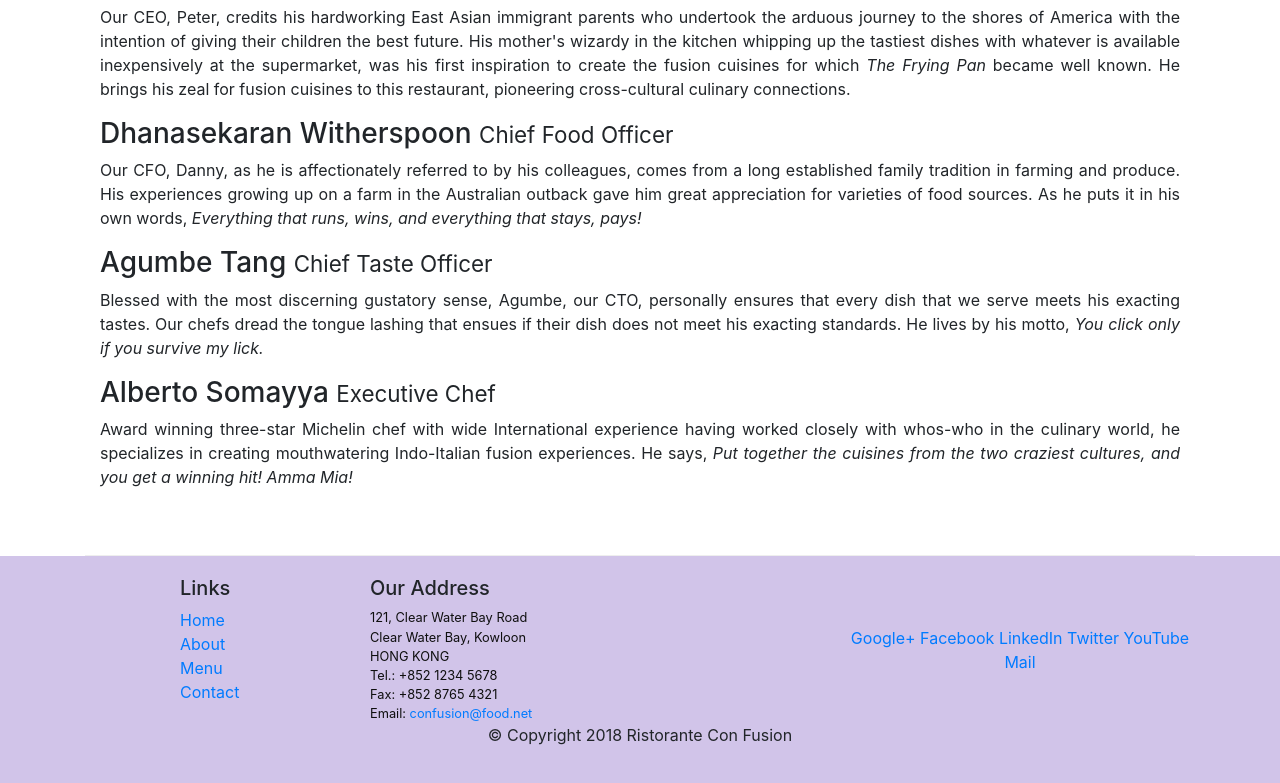
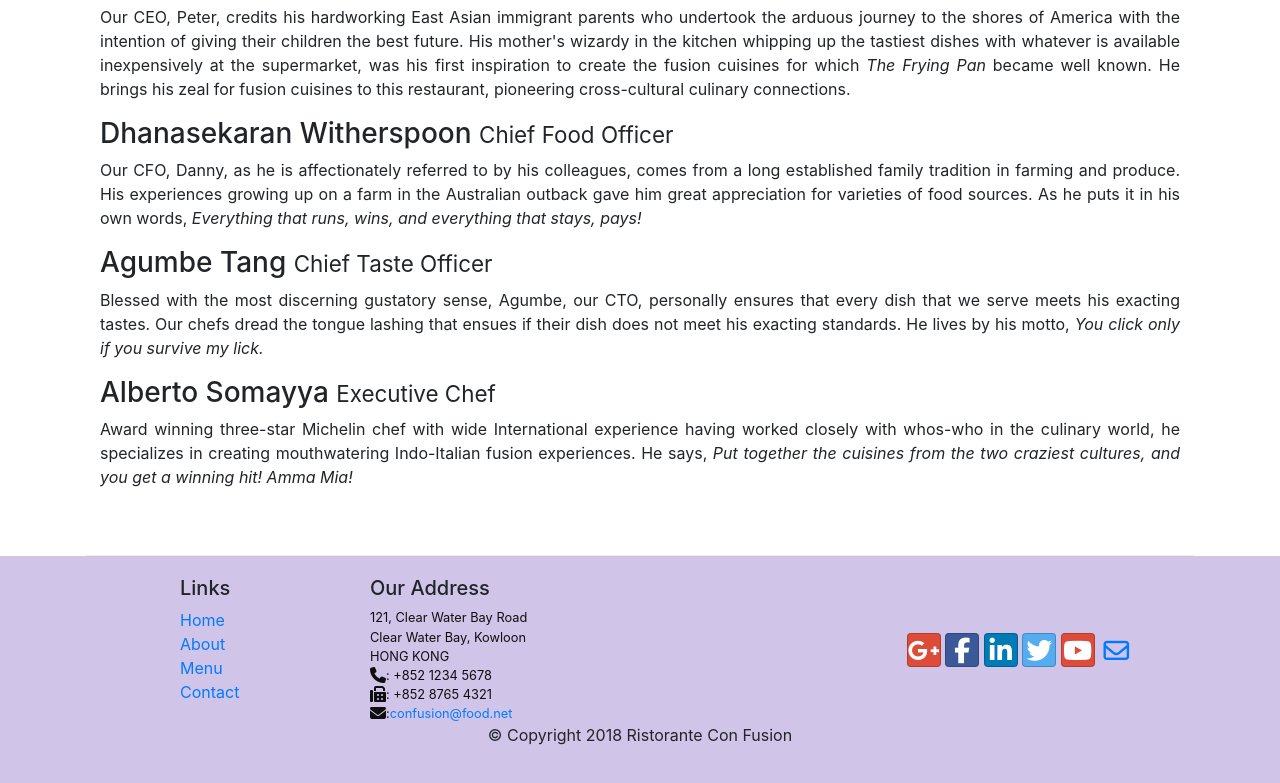
Before and after one commit to vaishu1312/Bootstrap-Framework, a website: page aboutus.html in a window 1280 px wide. Shown: the part 998-1781 px from the top of the page. Drawn offline with nearby package versions, Linux system fonts and the light colour scheme.

Commit message:
Icon fonts

```diff
--- a/aboutus.html
+++ b/aboutus.html
@@ -9,6 +9,8 @@
     <title>Ristorante Con Fusion: About Us</title>
 
     <link rel="stylesheet" href="node_modules/bootstrap/dist/css/bootstrap.min.css">
+    <link rel="stylesheet" href="node_modules/font-awesome/css/font-awesome.min.css">
+    <link rel="stylesheet" href="node_modules/bootstrap-social/bootstrap-social.css">
      <link rel="stylesheet" href="css/styles.css">
 
 </head>
@@ -22,10 +24,10 @@
            <a class="navbar-brand mr-auto" href="./index.html">Ristorante Con Fusion</a>
            <div class="collapse navbar-collapse" id="Navbar">
                 <ul class="navbar-nav mr-auto">
-                    <li class="nav-item"><a class="nav-link" href="./index.html">Home</a></li>
-                    <li class="nav-item active"><a class="nav-link" href="#">About</a></li>
-                    <li class="nav-item"><a class="nav-link" href="#">Menu</a></li>
-                    <li class="nav-item"><a class="nav-link" href="#">Contact</a></li>
+                    <li class="nav-item"><a class="nav-link" href="./index.html"><span class="fa fa-home fa-lg"></span>Home</a></li>
+                    <li class="nav-item active"><a class="nav-link" href="#"><span class="fa fa-info fa-lg"></span>About</a></li>
+                    <li class="nav-item"><a class="nav-link" href="#"><span class="fa fa-list fa-lg"></span>Menu</a></li>
+                    <li class="nav-item"><a class="nav-link" href="#"><span class="fa fa-address-card fa-lg"></span>Contact</a></li>
                 </ul>
             </div>
         </div>
@@ -101,20 +103,20 @@
                     <address>
 		              121, Clear Water Bay Road<br>
 		              Clear Water Bay, Kowloon<br>
-		              HONG KONG<br>
-		              Tel.: +852 1234 5678<br>
-		              Fax: +852 8765 4321<br>
-		              Email: <a href="mailto:confusion@food.net">confusion@food.net</a>
+                      HONG KONG<br>
+                      <i class="fa fa-phone fa-lg"></i>: +852 1234 5678<br>
+                      <i class="fa fa-fax fa-lg"></i>: +852 8765 4321<br>
+                      <i class="fa fa-envelope fa-lg"></i>:<a href="mailto:confusion@food.net">confusion@food.net</a>
 		           </address>
                 </div>
                 <div class="col-12 col-sm-4 align-self-center">
                     <div class="text-center">
-                        <a href="http://google.com/+">Google+</a>
-                        <a href="http://www.facebook.com/profile.php?id=">Facebook</a>
-                        <a href="http://www.linkedin.com/in/">LinkedIn</a>
-                        <a href="http://twitter.com/">Twitter</a>
-                        <a href="http://youtube.com/">YouTube</a>
-                        <a href="mailto:">Mail</a>
+                        <a class="btn btn-social-icon btn-google" href="http://google.com/+"><i class="fa fa-google-plus"></i></a>
+                        <a class="btn btn-social-icon btn-facebook" href="http://www.facebook.com/profile.php?id="><i class="fa fa-facebook"></i></a>
+                        <a class="btn btn-social-icon btn-linkedin" href="http://www.linkedin.com/in/"><i class="fa fa-linkedin"></i></a>
+                        <a class="btn btn-social-icon btn-twitter" href="http://twitter.com/"><i class="fa fa-twitter"></i></a>
+                        <a class="btn btn-social-icon btn-google" href="http://youtube.com/"><i class="fa fa-youtube"></i></a>
+                        <a class="btn btn-social-icon" href="mailto:"><i class="fa fa-envelope-o"></i></a>
                     </div>
                 </div>
            </div>
--- a/package.json
+++ b/package.json
@@ -14,7 +14,9 @@
     "lite-server": "^2.3.0"
   },
   "dependencies": {
+    "@fortawesome/fontawesome-free": "^5.13.0",
     "bootstrap": "^4.0.0",
+    "bootstrap-social": "^5.1.1",
     "jquery": "^3.3.1",
     "popper.js": "^1.12.9"
   }
```
Also changed, not shown: index.html (+15 -13 lines), 1 other file.
